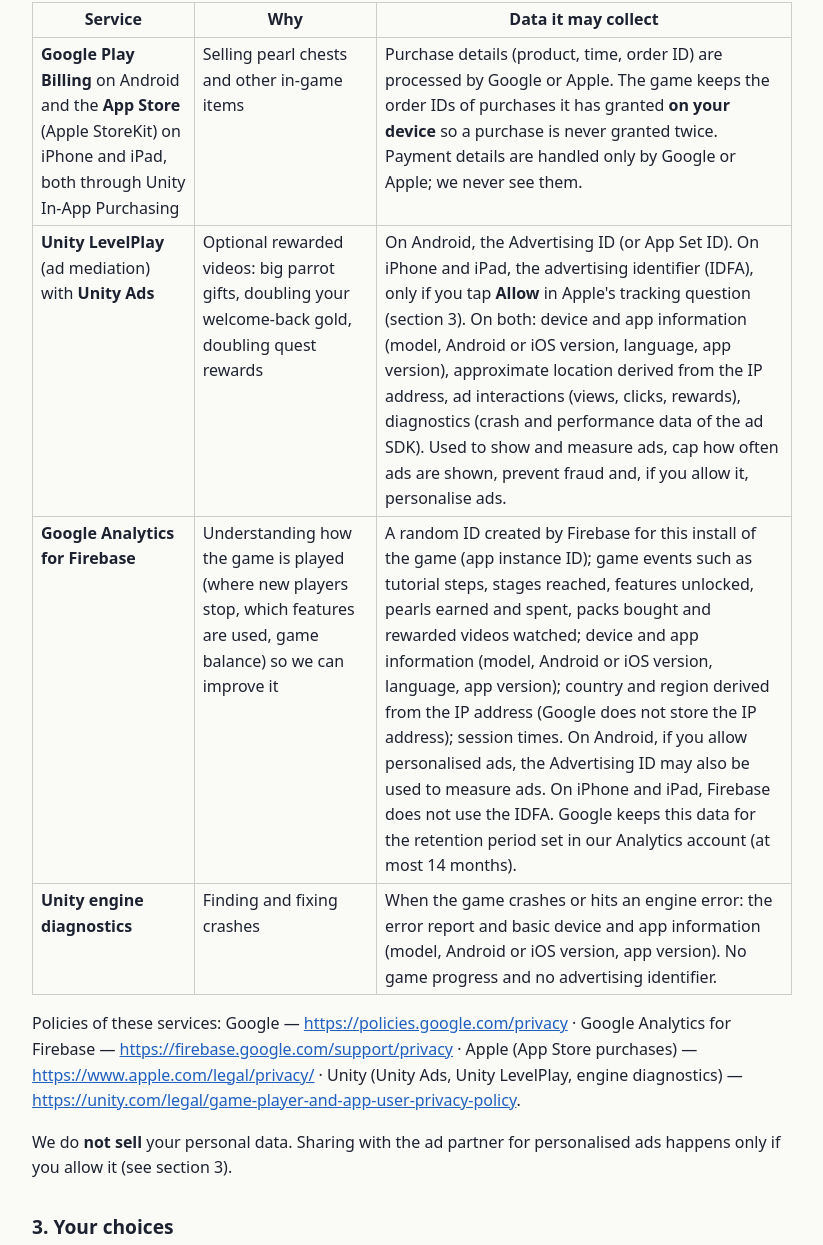
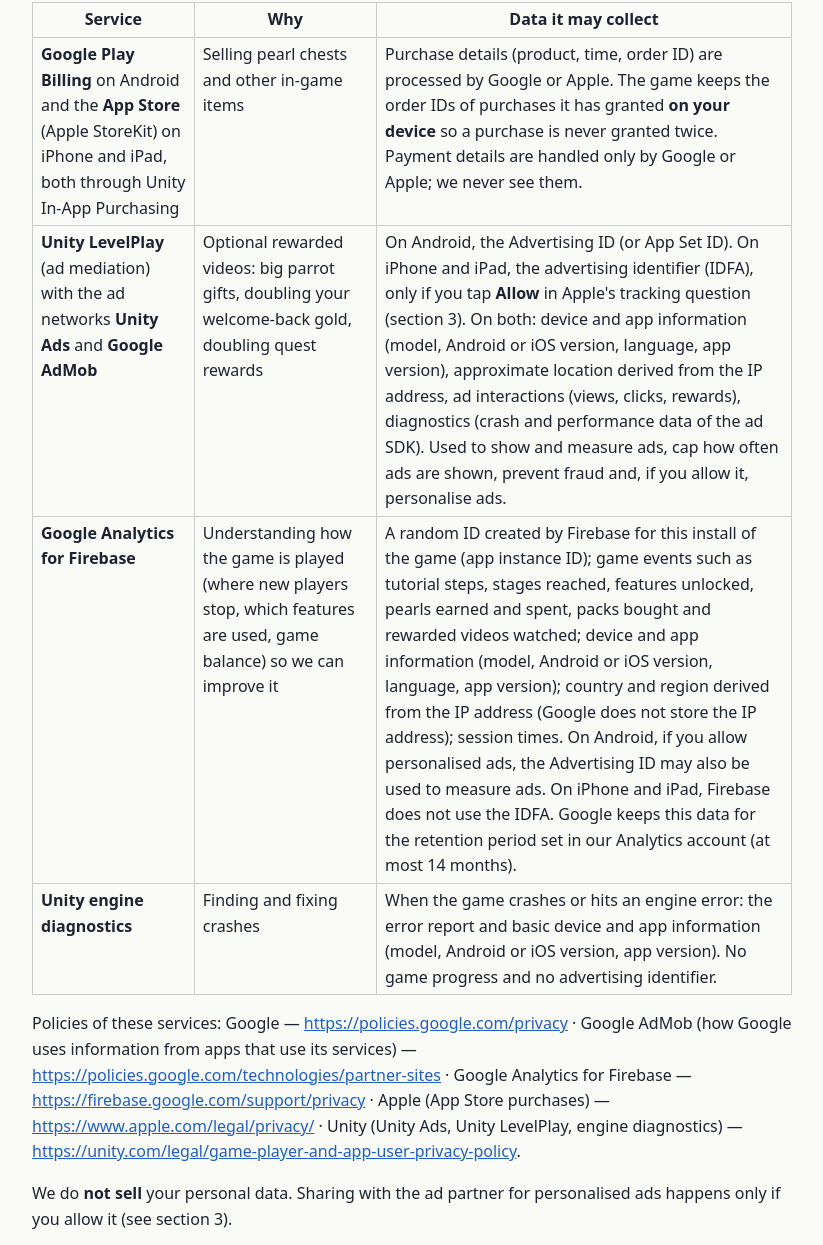
Before and after one commit to makethebestgames/makethebestgames.github.io, a plain HTML site: page privacy.html in a window 1280 px wide. Shown: the part 799-2044 px from the top of the page, without its empty margins (228-1051 px from the left). Drawn offline with Linux system fonts and the light colour scheme.

Commit message:
Add files via upload

```diff
--- a/privacy.html
+++ b/privacy.html
@@ -1,5 +1,5 @@
 <!doctype html><html lang="en"><head><meta charset="utf-8"><meta name="viewport" content="width=device-width,initial-scale=1"><title>Salt Heart — Privacy Policy</title><style>body{font-family:system-ui,-apple-system,"Segoe UI",Roboto,sans-serif;max-width:760px;margin:0 auto;padding:16px;line-height:1.6;color:#1d2230;background:#fafaf7}a{color:#1f5fbf}h1{font-size:1.5em}h2{font-size:1.2em;margin-top:1.6em}nav{margin:8px 0 24px}nav a{margin-right:16px}hr{margin:40px 0}table{border-collapse:collapse}td,th{border:1px solid #ccc;padding:4px 8px;vertical-align:top}@media (prefers-color-scheme:dark){body{background:#14171f;color:#e6e3da}a{color:#7fb4ff}}</style></head><body><nav><a href="index.html">Salt Heart</a><a href="privacy.html">Privacy Policy</a><a href="refund.html">Refund Policy</a></nav><h1>Salt Heart — Privacy Policy</h1>
-<p><em>Last updated: 24 October 2026</em> · Developer: <strong>Make The Best Games</strong> · Contact: <strong><a href="mailto:thinguyendinh83@gmail.com">thinguyendinh83@gmail.com</a></strong></p>
+<p><em>Last updated: 25 October 2026</em> · Developer: <strong>Make The Best Games</strong> · Contact: <strong><a href="mailto:thinguyendinh83@gmail.com">thinguyendinh83@gmail.com</a></strong></p>
 <p>Salt Heart ("the game") is a free single-player pirate tap game for Android, published on Google Play, and for iPhone and
 iPad, published on the App Store, by Make The Best Games ("we", "us"). It has optional in-app purchases and optional
 rewarded video ads. This policy explains what data the game and the services built into it handle, why, and the choices
@@ -33,7 +33,7 @@ two differ, this page says so.</p>
 <td>Purchase details (product, time, order ID) are processed by Google or Apple. The game keeps the order IDs of purchases it has granted <strong>on your device</strong> so a purchase is never granted twice. Payment details are handled only by Google or Apple; we never see them.</td>
 </tr>
 <tr>
-<td><strong>Unity LevelPlay</strong> (ad mediation) with <strong>Unity Ads</strong></td>
+<td><strong>Unity LevelPlay</strong> (ad mediation) with the ad networks <strong>Unity Ads</strong> and <strong>Google AdMob</strong></td>
 <td>Optional rewarded videos: big parrot gifts, doubling your welcome-back gold, doubling quest rewards</td>
 <td>On Android, the Advertising ID (or App Set ID). On iPhone and iPad, the advertising identifier (IDFA), only if you tap <strong>Allow</strong> in Apple's tracking question (section 3). On both: device and app information (model, Android or iOS version, language, app version), approximate location derived from the IP address, ad interactions (views, clicks, rewards), diagnostics (crash and performance data of the ad SDK). Used to show and measure ads, cap how often ads are shown, prevent fraud and, if you allow it, personalise ads.</td>
 </tr>
@@ -50,6 +50,7 @@ two differ, this page says so.</p>
 </tbody>
 </table>
 <p>Policies of these services: Google — <a href="https://policies.google.com/privacy">https://policies.google.com/privacy</a> ·
+Google AdMob (how Google uses information from apps that use its services) — <a href="https://policies.google.com/technologies/partner-sites">https://policies.google.com/technologies/partner-sites</a> ·
 Google Analytics for Firebase — <a href="https://firebase.google.com/support/privacy">https://firebase.google.com/support/privacy</a> ·
 Apple (App Store purchases) — <a href="https://www.apple.com/legal/privacy/">https://www.apple.com/legal/privacy/</a> ·
 Unity (Unity Ads, Unity LevelPlay, engine diagnostics) —
```
